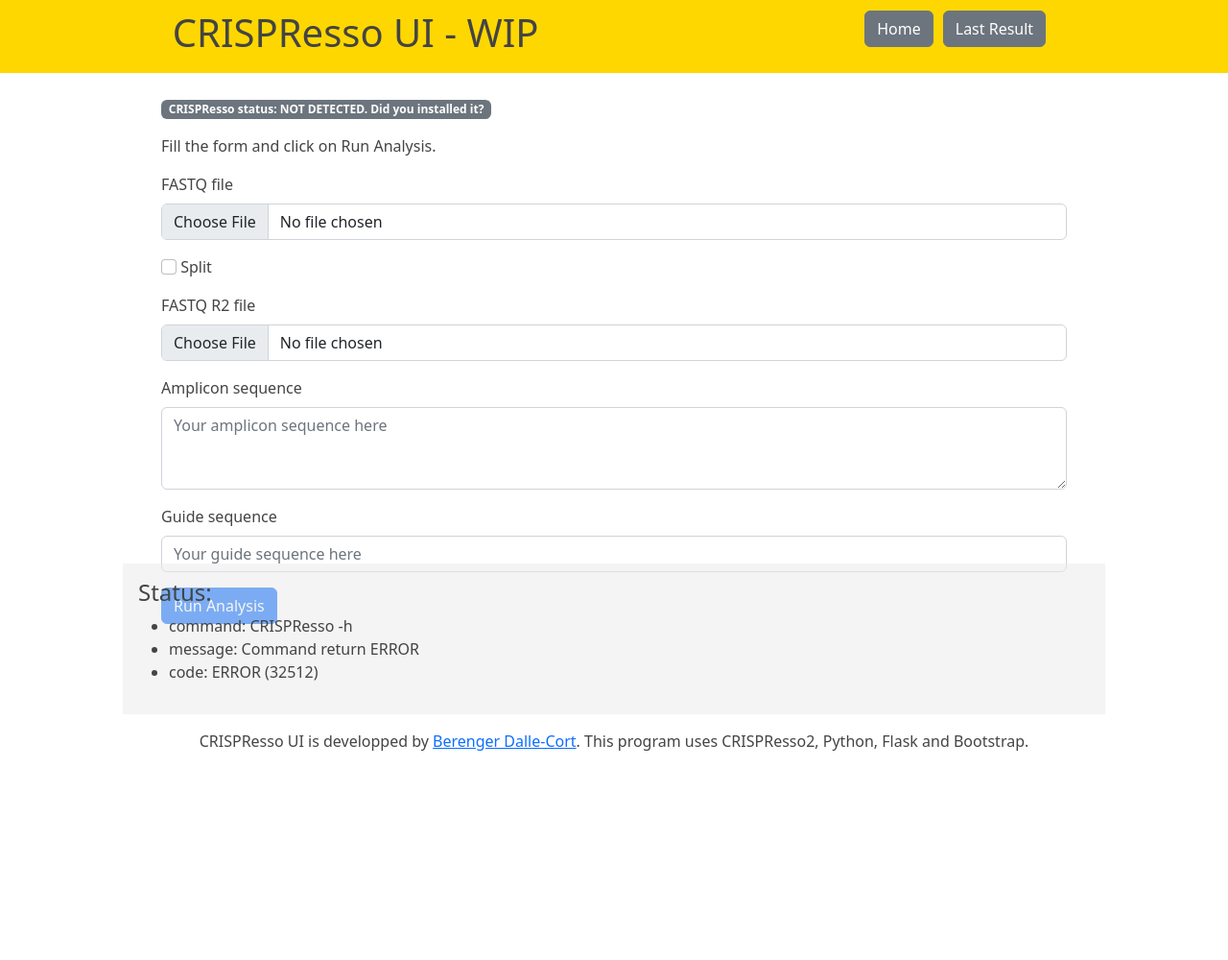
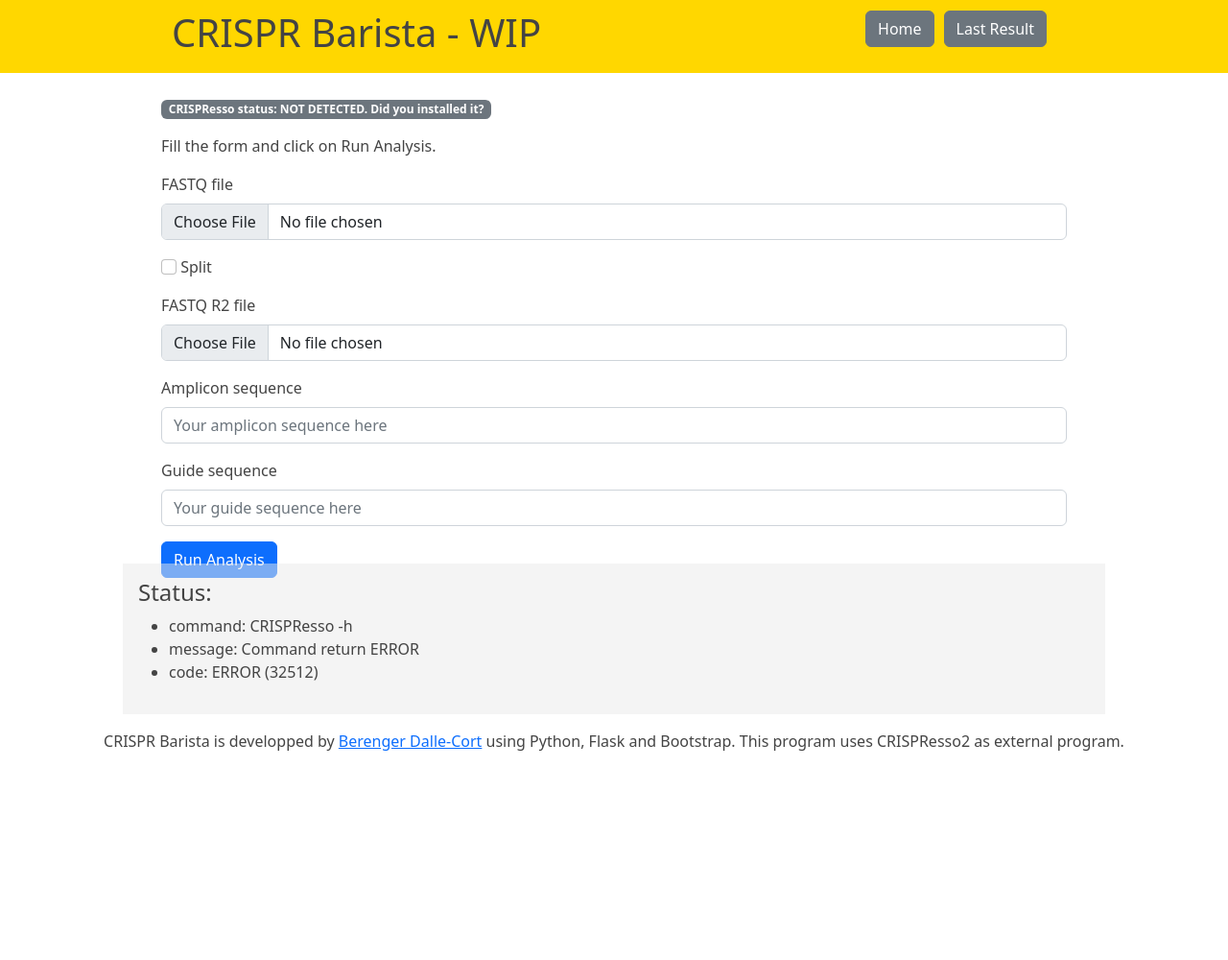
Before and after one commit to berdal84/crispr-barista, a Flask app: page / in a window 1280 px wide. Shown: the whole page at 96% size. Run offline with Flask 2, Linux system fonts and the light colour scheme; parts of the project's set-up code (start-up, migrations or seed data) failed here and were passed over.

Commit message:
fix screen captures

```diff
--- a/templates/base.html
+++ b/templates/base.html
@@ -3,14 +3,14 @@
   <head>
     <meta charset="utf-8">
     <meta name="viewport" content="width=device-width, initial-scale=1">
-    <title>CRISPResso UI</title>
+    <title>CRISPR Barista - WIP</title>
     <link href="https://cdn.jsdelivr.net/npm/bootstrap@5.2.0/dist/css/bootstrap.min.css" rel="stylesheet" integrity="sha384-gH2yIJqKdNHPEq0n4Mqa/HGKIhSkIHeL5AyhkYV8i59U5AR6csBvApHHNl/vI1Bx" crossorigin="anonymous">
     <link rel="stylesheet" href="{{ url_for('static', filename='style.css') }}"/>
   </head>
   <body>
     <div class="page">
         <header>
-            <h1>CRISPResso UI - WIP</h1>
+            <h1>CRISPR Barista - WIP</h1>
             <ul class="nav nav-pills mb-3" id="pills-tab" role="tablist">
                 <li class="nav-item" role="presentation">
                     <a class="btn btn-secondary" href="/">Home</a>
@@ -47,7 +47,7 @@
                 </ul>
             </div>
 
-            <p>CRISPResso UI is developped by <a href="https://www.dalle-cort.fr">Berenger Dalle-Cort</a>. This program uses CRISPResso2, Python, Flask and Bootstrap.</p>
+            <p>CRISPR Barista is developped by <a href="https://www.dalle-cort.fr">Berenger Dalle-Cort</a> using Python, Flask and Bootstrap. This program uses CRISPResso2 as external program.</p>
         </footer>
 
 
--- a/templates/index.html
+++ b/templates/index.html
@@ -23,7 +23,7 @@
 
     <div class="mb-3">
         <label class="form-label">Amplicon sequence</label>
-        <textarea class="form-control" name="amplicon_seq" placeholder="Your amplicon sequence here" rows="3"></textarea>
+        <input type="textarea" class="form-control" name="amplicon_seq" placeholder="Your amplicon sequence here" rows="3"></textarea>
     </div>
 
     <div class="mb-3">
```
Also changed, not shown: README.md, img/github-capture-home.png (added), img/github-capture-last-result.png (added).
